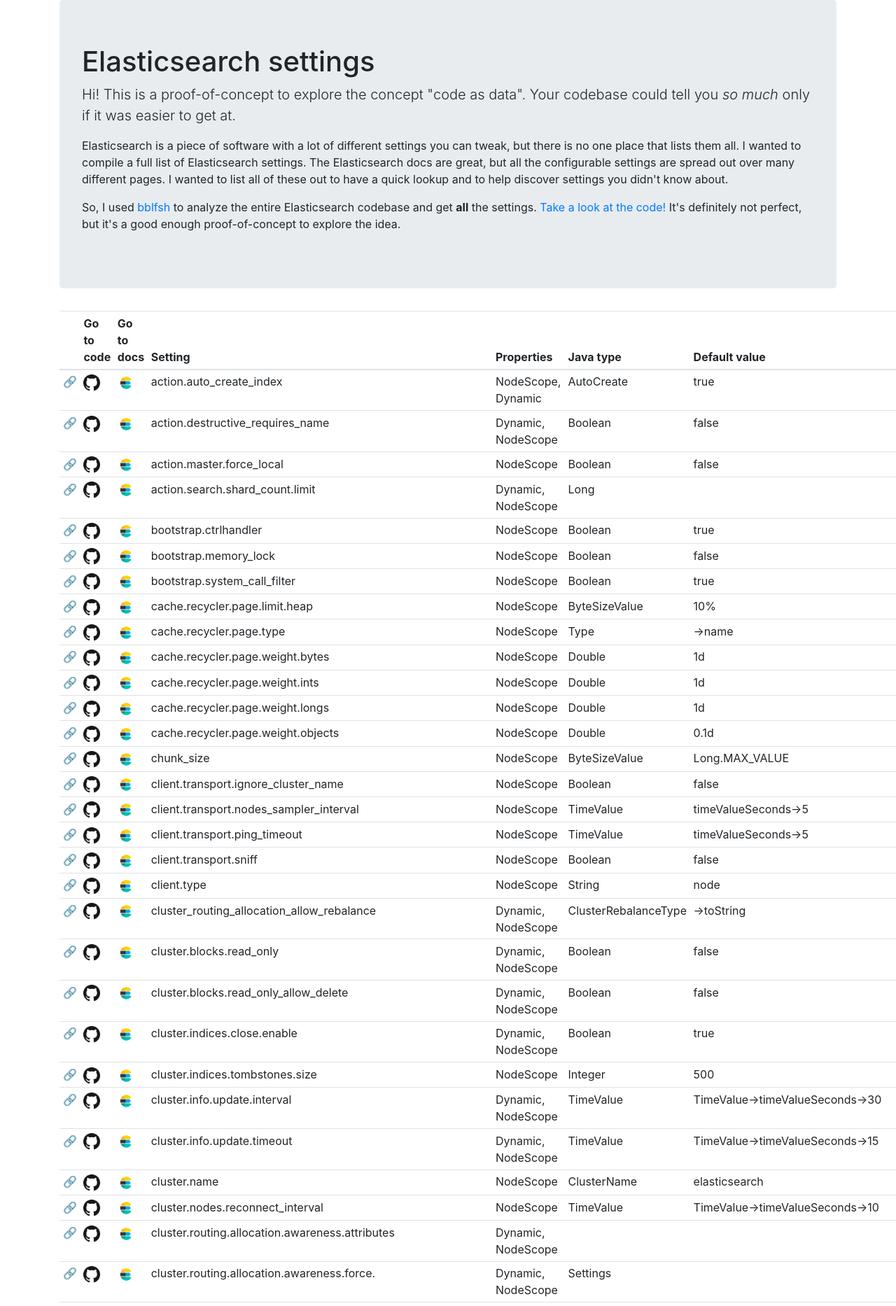
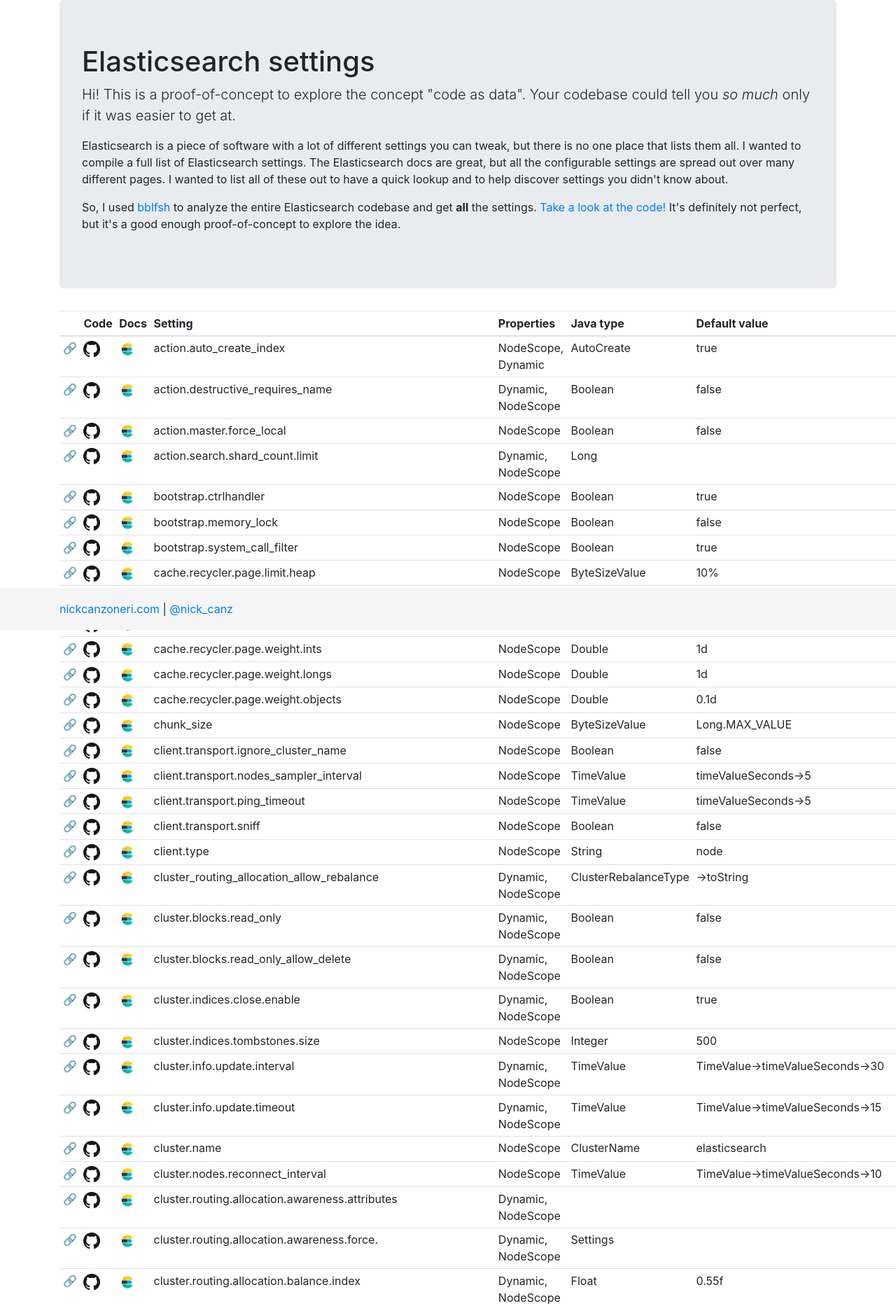
Before and after one commit to nickcanz/nickcanz.github.com, a Jekyll site: the page elasticsearch-settings/index.html, which Jekyll copies as it is, in a window 1280 px wide. Shown: the top 1866 px of the page at 70% size. Built offline with Jekyll 4.4.1, drawn with Linux system fonts in a browser that asks for light colours.

Commit message:
Adjust footer css and header columns

```diff
--- a/elasticsearch-settings/index.html
+++ b/elasticsearch-settings/index.html
@@ -21,7 +21,7 @@
         margin-bottom: 60px; /* Margin bottom by footer height */
       }
       footer.footer {
-        position: absolute;
+        position: fixed;
         bottom: 0;
         width: 100%;
         height: 60px; /* Set the fixed height of the footer here */
@@ -44,8 +44,8 @@
         <thead>
           <tr>
             <th></th>
-            <th>Go to code</th>
-            <th>Go to docs</th>
+            <th>Code</th>
+            <th>Docs</th>
             <th>Setting</th>
             <th>Properties</th>
             <th>Java type</th>
```
